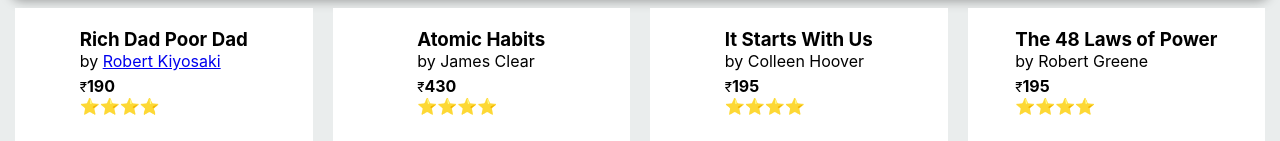
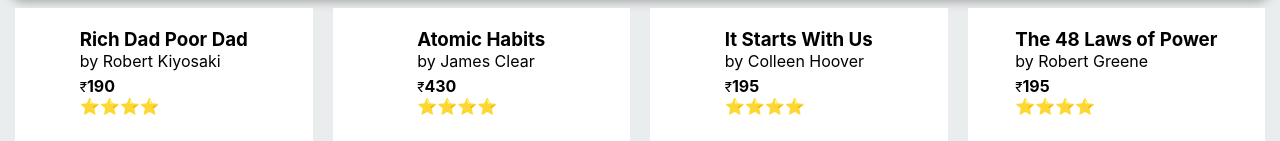
Before and after one commit to Joyshah62/E-Library, a React (Create React App) app: page / in a window 1280 px wide. Shown: the part 496-637 px from the top of the page. Built offline with nearby package versions, Linux system fonts and the light colour scheme; no server answers.

Commit message:
Update Book.css

```diff
--- a/src/Book.css
+++ b/src/Book.css
@@ -190,5 +190,17 @@
   top: calc(50% - 2px);
 }
 
+.author__link{
+  font-size: medium;
+}
+.link{
+  color: black;
+  text-decoration: none;
+}
+.link:hover {
+  color: red;
+
+}
+
 
 /* Add to MyBooks Ends */
```
